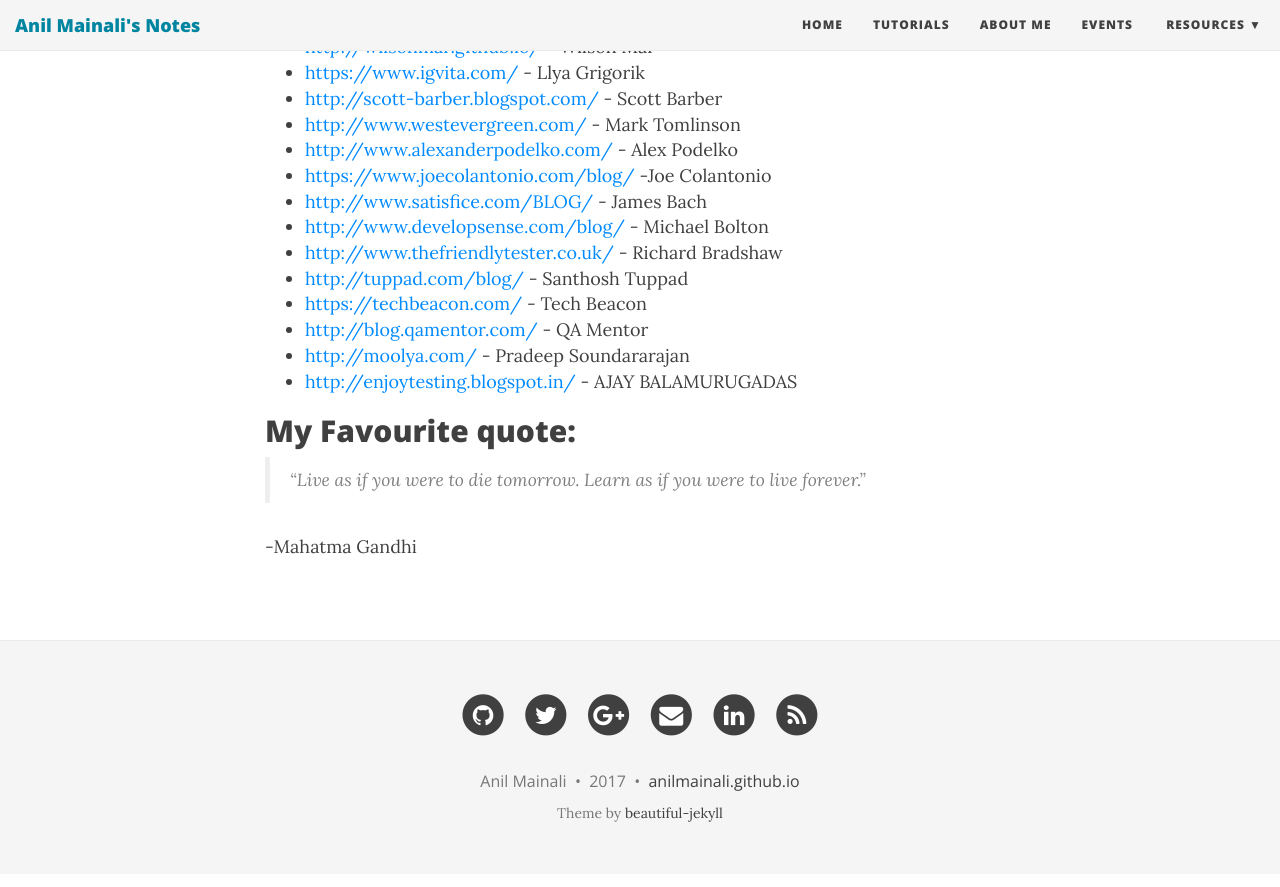
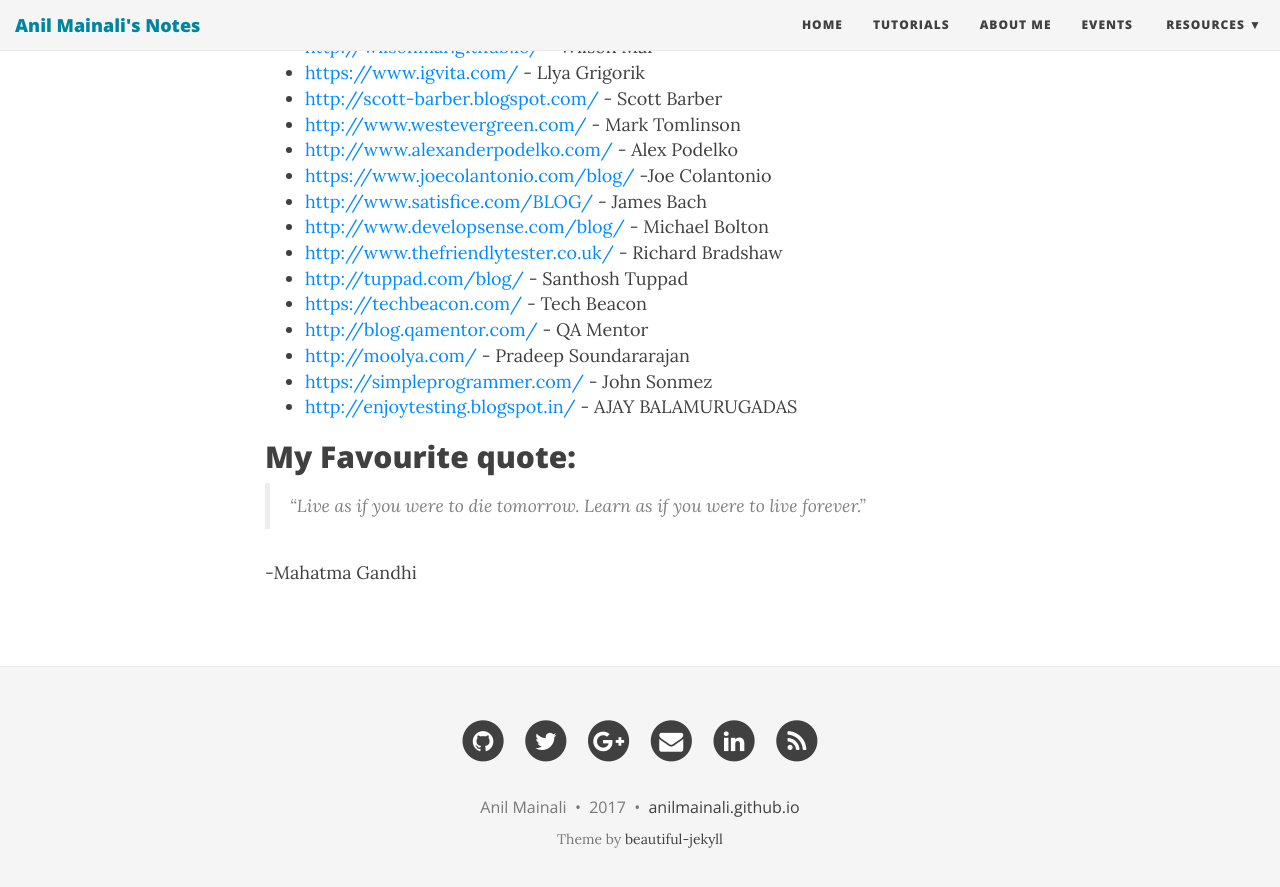
Before and after one commit to anilmainali/anilmainali.github.io, a Jekyll site: the page built from aboutme.md, in a window 1280 px wide and 900 px high, scrolled down 615 px. Shown: the top 887 px of the window. Built offline with Jekyll 4.4.1, drawn with Linux system fonts in a browser that asks for light colours; nearby versions of some CDN libraries.

Commit message:
Update aboutme.md

```diff
--- a/aboutme.md
+++ b/aboutme.md
@@ -24,6 +24,7 @@
 - <a target="_blank" href="https://techbeacon.com/"> https://techbeacon.com/ </a> - Tech Beacon
 - <a target="_blank" href="http://blog.qamentor.com/"> http://blog.qamentor.com/ </a> - QA Mentor
 - <a target="_blank" href="http://moolya.com/ "> http://moolya.com/  </a> - Pradeep Soundararajan
+- <a target="_blank" href="https://simpleprogrammer.com/"> https://simpleprogrammer.com/  </a> - John Sonmez
 - <a target="_blank" href="http://enjoytesting.blogspot.in/ "> http://enjoytesting.blogspot.in/  </a> - AJAY BALAMURUGADAS
 
 ## My Favourite quote:
```
